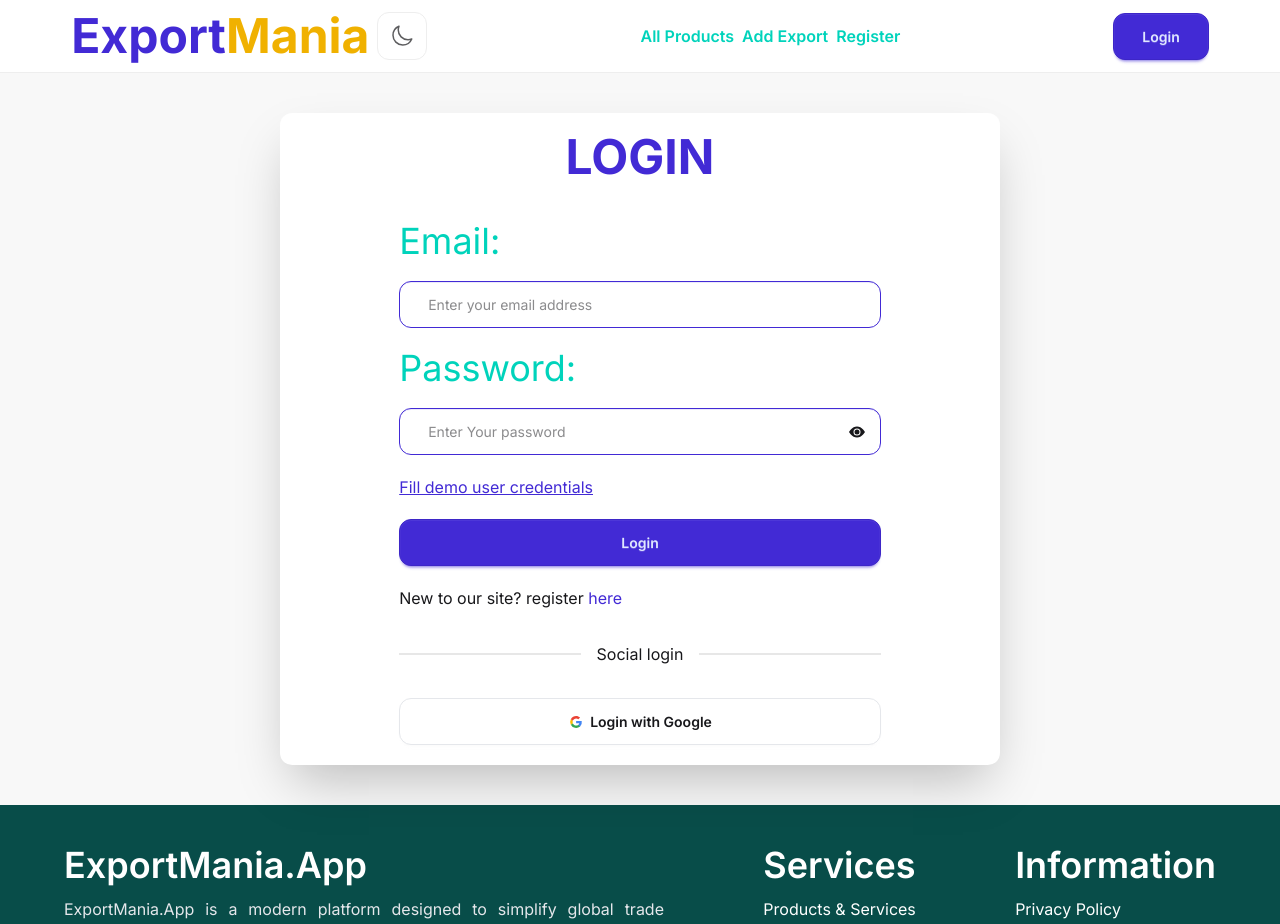
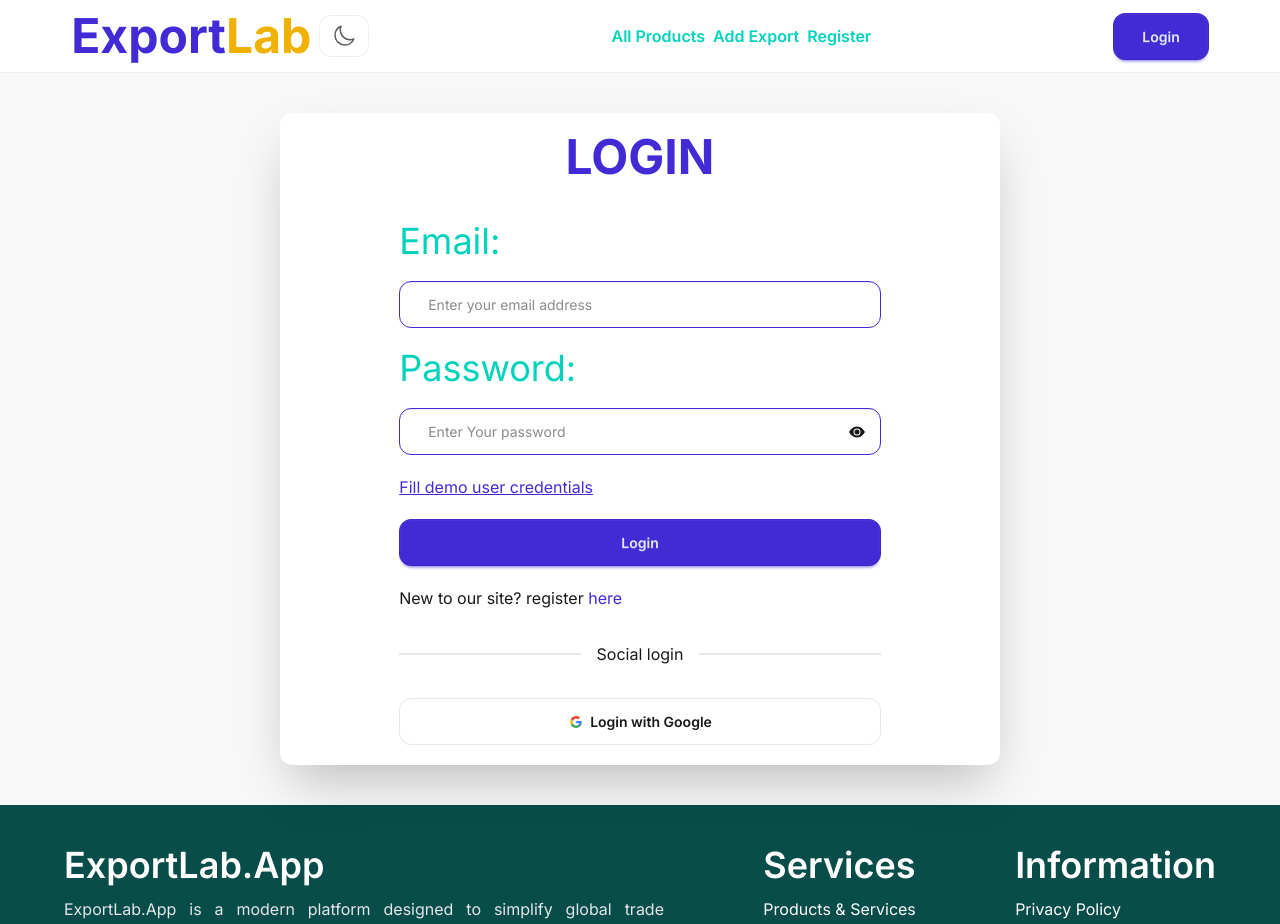
Before and after one commit to AWAL9R/import-export-hub-client, a React (Vite) app: page /login in a window 1280 px wide. Shown: the top 924 px of the page. Built offline with nearby package versions, Linux system fonts and the light colour scheme; no server answers.

Commit message:
Application Name corrected

```diff
--- a/index.html
+++ b/index.html
@@ -4,7 +4,7 @@
     <meta charset="UTF-8" />
     <link rel="icon" type="image/jpeg" href="/ship.jpg" />
     <meta name="viewport" content="width=device-width, initial-scale=1.0" />
-    <title>ExportMania.App - Import, Export, Grow.</title>
+    <title>ExportLab.App - Import, Export, Grow.</title>
   </head>
   <body>
     <div id="root"></div>
--- a/src/components/DarkMode.jsx
+++ b/src/components/DarkMode.jsx
@@ -24,12 +24,16 @@
     transition-all duration-200
     active:scale-95
     flex justify-center items-center
+    text-2xl
+    max-[600px]:text-lg
+    max-[600px]:py-1.5
+    max-[600px]:px-2
   "
         >
             {dark ? (
-                <HiOutlineSun className="text-2xl text-base-content/70 group-hover:text-base-content transition" />
+                <HiOutlineSun className=" ext-base-content/70 group-hover:text-base-content transition" />
             ) : (
-                <HiOutlineMoon className="text-2xl text-base-content/70 group-hover:text-base-content transition" />
+                <HiOutlineMoon className="text-base-content/70 group-hover:text-base-content transition" />
             )}
         </div>
     );
--- a/src/components/Footer.jsx
+++ b/src/components/Footer.jsx
@@ -11,7 +11,7 @@
                     <div className='max-w-150 space-y-3'>
                         <h2 className='font-semibold'>{AppName}</h2>
                         <p className='text-gray-200 text-justify'>
-                            {AppName} is a modern platform designed to simplify global trade management. It helps businesses efficiently manage exports, track products, and connect with buyers worldwide. With user-friendly tools for inventory, pricing, and documentation, ExportMania empowers exporters to grow faster and operate smarter in today’s competitive international market.
+                            {AppName} is a modern platform designed to simplify global trade management. It helps businesses efficiently manage exports, track products, and connect with buyers worldwide. With user-friendly tools for inventory, pricing, and documentation, ExportLab empowers exporters to grow faster and operate smarter in today’s competitive international market.
                         </p>
                         <div className="flex gap-1 text-3xl *:border-gray-200 *:border *:p-2">
                             <a href={`https://twitter.com/@${AppName}`}><FaX /></a>
--- a/src/components/NavBar.jsx
+++ b/src/components/NavBar.jsx
@@ -60,9 +60,9 @@
             <div className="bg-base-100 py-3 navbar max-[600px]:fixed top-0 z-999">
                 <div className='container '>
                     <div className='flex justify-between items-center gap-2'>
-                        <div className='flex gap-2'>
+                        <div className='flex gap-2 items-center'>
                             <Link to='/'>
-                                <h1 className='font-bold text-primary '>Export<span className="text-yellow-500">Mania</span></h1>
+                                <h1 className='font-bold text-primary '>Export<span className="text-yellow-500">Lab</span></h1>
                             </Link>
                             <DarkMode/>
                         </div>
--- a/src/settings.jsx
+++ b/src/settings.jsx
@@ -1,3 +1,3 @@
 export const SERVER_URL=import.meta.env.VITE_SERVER_URL;
-export const AppName="ExportMania.App";
-export const AppNameShort="ExportMania";
+export const AppName="ExportLab.App";
+export const AppNameShort="ExportLab";
```
Also changed, not shown: 1 other file (tests, documents, lock files or other folders).
